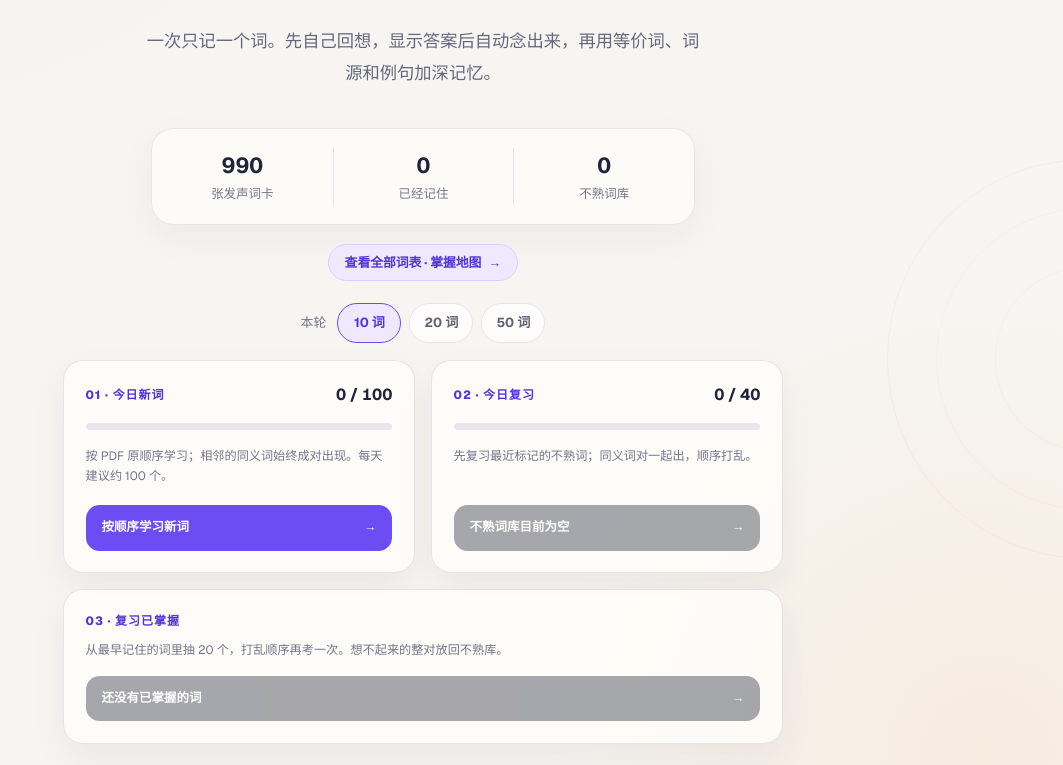
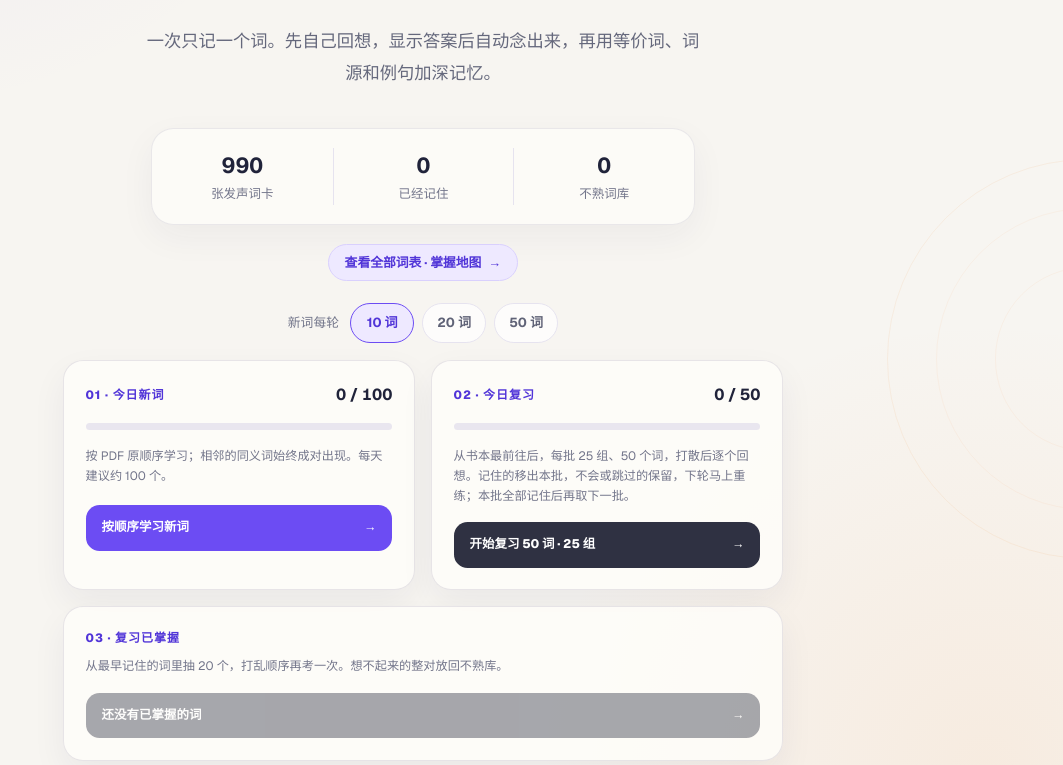
Before and after one commit to Xiao-Chen-usc/gre-audio-flashcards, a Next.js app: page / in a window 1280 px wide. Shown: the part 449-1214 px from the top of the page, without its empty margins (217-1280 px from the left). Built offline with nearby package versions, Linux system fonts and the light colour scheme.

Commit message:
Review book vocabulary in shuffled 25-pair batches with immediate retries

```diff
--- a/app/StudyPage.tsx
+++ b/app/StudyPage.tsx
@@ -4,6 +4,15 @@ import { type ChangeEvent, useCallback, useEffect, useMemo, useRef, useState } f
 import { EXAMPLES as DEFAULT_EXAMPLES } from "./exampleData";
 import { EXAMPLE_AUDIO } from "./exampleAudio";
 import { getOriginView } from "./originEngine";
+import {
+  BOOK_REVIEW_KEY,
+  BOOK_REVIEW_WORDS,
+  type BookReviewState,
+  emptyBookReview,
+  nextBookReview,
+  normalizeBookReview,
+  rememberBookReviewWord,
+} from "./bookReview";
 import {
   type DailyProgress,
   type History,
@@ -29,10 +38,11 @@ type ProgressExport = {
   reviewWords: string[];
   // Optional so exports stay importable by builds that predate it.
   history?: History;
+  bookReview?: BookReviewState;
 };
 
 const DAILY_NEW_TARGET = 100;
-const DAILY_REVIEW_TARGET = 40;
+const COLLECTED_REVIEW_TARGET = 40;
 const RECALL_SESSION_SIZE = 20;
 
 function SpeakerIcon() {
@@ -132,6 +142,7 @@ export default function StudyPage({ words: WORDS = DEFAULT_WORDS, examples: EXAM
   const [known, setKnown] = useState<Set<string>>(new Set());
   const [hard, setHard] = useState<Set<string>>(new Set());
   const [history, setHistory] = useState<History>({});
+  const [bookReview, setBookReview] = useState<BookReviewState>(emptyBookReview);
   const [showWords, setShowWords] = useState(false);
   const [daily, setDaily] = useState<DailyProgress>(emptyDailyProgress);
   const [sessionSize, setSessionSize] = useState(10);
@@ -161,6 +172,11 @@ export default function StudyPage({ words: WORDS = DEFAULT_WORDS, examples: EXAM
   const currentIndex = queue[position];
   const card: WordCard | undefined =
     currentIndex === undefined ? undefined : WORDS[currentIndex];
+  const bookReviewPlan = useMemo(
+    () => nextBookReview(bookReview, WORD_PAIRS, WORDS),
+    [bookReview, WORD_PAIRS, WORDS],
+  );
+  const dailyReviewTarget = collected ? COLLECTED_REVIEW_TARGET : BOOK_REVIEW_WORDS;
 
   /* Local storage is an external source; hydrate it once after the client mounts. */
   /* eslint-disable react-hooks/set-state-in-effect */
@@ -183,8 +199,19 @@ export default function StudyPage({ words: WORDS = DEFAULT_WORDS, examples: EXAM
       // A corrupt local preference should never block studying.
     }
     setHistory(loadHistory(historyKey));
+    if (!collected) {
+      try {
+        setBookReview(normalizeBookReview(
+          JSON.parse(window.localStorage.getItem(BOOK_REVIEW_KEY) ?? "null"),
+          WORD_PAIRS,
+          WORDS,
+        ));
+      } catch {
+        setBookReview(emptyBookReview());
+      }
+    }
     setHydrated(true);
-  }, [storageKey, historyKey]);
+  }, [storageKey, historyKey, collected, WORD_PAIRS, WORDS]);
 
   useEffect(() => {
     if (window.location.hash === (collected ? "#collected-words" : "#words")) setShowWords(true);
@@ -220,11 +247,21 @@ export default function StudyPage({ words: WORDS = DEFAULT_WORDS, examples: EXAM
     if (hydrated) saveHistory(history, historyKey);
   }, [history, hydrated, historyKey]);
 
+  useEffect(() => {
+    if (!hydrated || collected) return;
+    try {
+      window.localStorage.setItem(BOOK_REVIEW_KEY, JSON.stringify(bookReview));
+    } catch {
+      // Storage restrictions must not prevent completing a review round.
+    }
+  }, [bookReview, collected, hydrated]);
+
   const exportProgress = useCallback(() => {
     const progress: ProgressExport = {
       learnedWords: [...new Set([...known, ...hard])],
       reviewWords: [...hard],
       history,
+      ...(!collected ? { bookReview } : {}),
     };
     const url = URL.createObjectURL(
       new Blob([JSON.stringify(progress, null, 2)], {
@@ -236,7 +273,7 @@ export default function StudyPage({ words: WORDS = DEFAULT_WORDS, examples: EXAM
     link.download = collected ? "gre-collected-progress.json" : "gre-progress.json";
     link.click();
     URL.revokeObjectURL(url);
-  }, [hard, history, known, collected]);
+  }, [hard, history, known, collected, bookReview]);
 
   const importProgress = useCallback(
     async (event: ChangeEvent<HTMLInputElement>) => {
@@ -268,6 +305,11 @@ export default function StudyPage({ words: WORDS = DEFAULT_WORDS, examples: EXAM
           rate,
         };
         saveSaved(saved, storageKey);
+        if (!collected && progress.bookReview) {
+          window.localStorage.setItem(BOOK_REVIEW_KEY, JSON.stringify(
+            normalizeBookReview(progress.bookReview, WORD_PAIRS, WORDS),
+          ));
+        }
         if (
           progress.history &&
           typeof progress.history === "object" &&
@@ -280,7 +322,7 @@ export default function StudyPage({ words: WORDS = DEFAULT_WORDS, examples: EXAM
         window.alert("导入失败");
       }
     },
-    [autoSpeak, daily, rate, sessionSize, storageKey, historyKey, WORDS],
+    [autoSpeak, daily, rate, sessionSize, storageKey, historyKey, WORDS, WORD_PAIRS, collected],
   );
 
   const demotePair = useCallback((key: string, ids: string[]) => {
@@ -441,6 +483,10 @@ export default function StudyPage({ words: WORDS = DEFAULT_WORDS, examples: EXAM
 
   const buildPool = useCallback(
     (mode: SessionMode) => {
+      if (mode === "review" && !collected) {
+        const pending = new Set(bookReviewPlan.pending);
+        return shuffled(WORDS.flatMap((word, index) => pending.has(word.id) ? [index] : []));
+      }
       if (mode === "recall") {
         // Longest-unreviewed mastered pairs first. Pairs with no history
         // (mastered before history was recorded) count as oldest; the stable
@@ -492,13 +538,14 @@ export default function StudyPage({ words: WORDS = DEFAULT_WORDS, examples: EXAM
         .flatMap(({ indices }) => indices)
         .slice(0, evenSessionSize);
     },
-    [hard, history, known, sessionSize, WORD_PAIRS, WORDS],
+    [hard, history, known, sessionSize, WORD_PAIRS, WORDS, collected, bookReviewPlan],
   );
 
   const begin = useCallback(
     (mode: SessionMode = "new") => {
       const nextQueue = buildPool(mode);
       if (!nextQueue.length) return;
+      if (mode === "review" && !collected) setBookReview(bookReviewPlan);
       setQueue(nextQueue);
       setPosition(0);
       setStarted(true);
@@ -510,7 +557,7 @@ export default function StudyPage({ words: WORDS = DEFAULT_WORDS, examples: EXAM
       setSessionMode(mode);
       creditedThisSessionRef.current = new Set();
     },
-    [buildPool],
+    [buildPool, collected, bookReviewPlan],
   );
 
   const advance = useCallback(() => {
@@ -527,6 +574,9 @@ export default function StudyPage({ words: WORDS = DEFAULT_WORDS, examples: EXAM
 
   const markKnown = useCallback(() => {
     if (!card) return;
+    if (sessionMode === "review" && !collected) {
+      setBookReview((old) => rememberBookReviewWord(old, card.id));
+    }
     if (!creditedThisSessionRef.current.has(card.id)) {
       creditedThisSessionRef.current.add(card.id);
       setDaily((old) => ({
@@ -548,7 +598,7 @@ export default function StudyPage({ words: WORDS = DEFAULT_WORDS, examples: EXAM
     });
     setSessionKnown((value) => value + 1);
     advance();
-  }, [advance, card, sessionMode]);
+  }, [advance, card, sessionMode, collected]);
 
   const markAgain = useCallback(() => {
     if (!card) return;
@@ -640,8 +690,16 @@ export default function StudyPage({ words: WORDS = DEFAULT_WORDS, examples: EXAM
   );
   const reviewDailyProgress = Math.min(
     100,
-    Math.round((daily.reviewCompleted / DAILY_REVIEW_TARGET) * 100),
+    Math.round((daily.reviewCompleted / dailyReviewTarget) * 100),
   );
+  const bookReviewGroupCount = WORD_PAIRS.filter(({ indices }) =>
+    indices.some((index) => bookReviewPlan.pending.includes(WORDS[index].id)),
+  ).length;
+  const bookReviewLabel = bookReview.pending.length
+    ? `重练本批 ${bookReview.pending.length} 个待巩固词`
+    : bookReview.nextGroup >= WORD_PAIRS.length
+      ? `从书本开头再复习 ${bookReviewPlan.pending.length} 词`
+      : `开始${bookReview.nextGroup ? "下一批" : "复习"} ${bookReviewPlan.pending.length} 词 · ${bookReviewGroupCount} 组`;
   const sessionProgress = queue.length
     ? Math.min(100, Math.round((position / queue.length) * 100))
     : 0;
@@ -701,7 +759,7 @@ export default function StudyPage({ words: WORDS = DEFAULT_WORDS, examples: EXAM
             查看全部词表 · 掌握地图 <span>→</span>
           </button>
           <div className="session-choice">
-            <span>本轮</span>
+            <span>{collected ? "本轮" : "新词每轮"}</span>
             {[10, 20, 50].map((size) => (
               <button
                 className={sessionSize === size ? "chip chip--active" : "chip"}
@@ -734,18 +792,19 @@ export default function StudyPage({ words: WORDS = DEFAULT_WORDS, examples: EXAM
             <section className="daily-section daily-section--review">
               <div className="daily-section-heading">
                 <span>02 · 今日复习</span>
-                <strong>{daily.reviewCompleted} / {DAILY_REVIEW_TARGET}</strong>
+                <strong>{daily.reviewCompleted} / {dailyReviewTarget}</strong>
               </div>
               <div className="daily-progress" aria-label="今日复习进度">
                 <span style={{ width: `${reviewDailyProgress}%` }} />
               </div>
-              <p>{collected ? "先复习最近标记的不熟词，打乱顺序再回想。" : "先复习最近标记的不熟词；同义词对一起出，顺序打乱。"}</p>
+              <p>{collected ? "先复习最近标记的不熟词，打乱顺序再回想。" : "从书本最前往后，每批 25 组、50 个词，打散后逐个回想。记住的移出本批，不会或跳过的保留，下轮马上重练；本批全部记住后再取下一批。"}</p>
+              {!collected && bookReview.nextGroup > 0 && <p>书本进度：已取 {bookReview.nextGroup} / {WORD_PAIRS.length} 组 · 本批待巩固 {bookReview.pending.length} 词</p>}
               <button
-                disabled={!hard.size}
+                disabled={collected ? !hard.size : !bookReviewPlan.pending.length}
                 onClick={() => begin("review")}
                 type="button"
               >
-                {hard.size ? "复习不熟词" : "不熟词库目前为空"} <span>→</span>
+                {collected ? (hard.size ? "复习不熟词" : "不熟词库目前为空") : bookReviewLabel} <span>→</span>
               </button>
             </section>
             <section className="daily-section daily-section--recall">
@@ -802,14 +861,15 @@ export default function StudyPage({ words: WORDS = DEFAULT_WORDS, examples: EXAM
             <section className="complete-card">
               <div className="complete-orbit">✓</div>
               <p className="eyebrow">这一轮完成</p>
-              <h2>很好，先让大脑喘口气。</h2>
+              <h2>{sessionMode === "review" && !collected ? (bookReview.pending.length ? "趁热再练，记得更牢。" : "这一批已经全部记住。") : "很好，先让大脑喘口气。"}</h2>
               <p>
                 本轮记住 <strong>{sessionKnown}</strong> 个，标记待加强{" "}
                 <strong>{sessionAgain}</strong> 次。
               </p>
+              {sessionMode === "review" && !collected && bookReview.pending.length > 0 && <p>还有 {bookReview.pending.length} 个待巩固词留在本批，下一轮打散后继续练。刷新或下次打开也会保留。</p>}
               <div className="complete-actions">
                 <button onClick={() => begin(sessionMode)} type="button">
-                  继续这一类 {sessionMode === "recall" ? RECALL_SESSION_SIZE : sessionSize} 词
+                  {sessionMode === "review" && !collected ? bookReviewLabel : `继续这一类 ${sessionMode === "recall" ? RECALL_SESSION_SIZE : sessionSize} 词`}
                 </button>
                 <button
                   className="secondary-button"
@@ -1011,7 +1071,7 @@ export default function StudyPage({ words: WORDS = DEFAULT_WORDS, examples: EXAM
               <small>慢一些更容易分辨音节</small>
             </label>
             <div className="setting-stack">
-              <strong>每轮词数</strong>
+              <strong>{collected ? "每轮词数" : "新词每轮词数"}</strong>
               <div className="session-choice session-choice--panel">
                 {[10, 25, 50].map((size) => (
                   <button
@@ -1022,6 +1082,7 @@ export default function StudyPage({ words: WORDS = DEFAULT_WORDS, examples: EXAM
                   >{size}</button>
                 ))}
               </div>
+              {!collected && <small>今日复习固定每批 25 组、50 词；重练只出本批待巩固词。</small>}
             </div>
             <div className="mastery-summary">
               <span style={{ width: `${fullProgress}%` }} />
@@ -1053,7 +1114,10 @@ export default function StudyPage({ words: WORDS = DEFAULT_WORDS, examples: EXAM
                 setKnown(new Set());
                 setHard(new Set());
                 setHistory({});
+                setBookReview(emptyBookReview());
                 setDaily(emptyDailyProgress());
+                setStarted(false);
+                setComplete(false);
                 setResetArmed(false);
               }}
               type="button"
--- /dev/null
+++ b/app/bookReview.ts
@@ -0,0 +1,58 @@
+export const BOOK_REVIEW_GROUPS = 25;
+export const BOOK_REVIEW_WORDS = 50;
+export const BOOK_REVIEW_KEY = "gre-voice-book-review-v1";
+
+export type BookReviewState = {
+  nextGroup: number;
+  pending: string[];
+};
+
+type ReviewWord = { id: string };
+type ReviewGroup = { indices: number[] };
+
+export function emptyBookReview(): BookReviewState {
+  return { nextGroup: 0, pending: [] };
+}
+
+export function normalizeBookReview(
+  value: unknown,
+  groups: ReviewGroup[],
+  words: ReviewWord[],
+): BookReviewState {
+  if (!value || typeof value !== "object") return emptyBookReview();
+  const saved = value as Partial<BookReviewState>;
+  if (typeof saved.nextGroup !== "number" || !Number.isInteger(saved.nextGroup) || saved.nextGroup < 0) {
+    return emptyBookReview();
+  }
+  const validIds = new Set(words.map(({ id }) => id));
+  return {
+    nextGroup: Math.min(saved.nextGroup, groups.length),
+    pending: Array.isArray(saved.pending)
+      ? [...new Set(saved.pending.filter((id) => typeof id === "string" && validIds.has(id)))]
+      : [],
+  };
+}
+
+/** Finish the current batch before taking the next 25 groups in book order. */
+export function nextBookReview(
+  state: BookReviewState,
+  groups: ReviewGroup[],
+  words: ReviewWord[],
+): BookReviewState {
+  const current = normalizeBookReview(state, groups, words);
+  if (current.pending.length) return current;
+  const start = current.nextGroup < groups.length ? current.nextGroup : 0;
+  const batch = groups.slice(start, start + BOOK_REVIEW_GROUPS);
+  return {
+    nextGroup: start + batch.length,
+    pending: batch.flatMap(({ indices }) => indices.map((index) => words[index].id)),
+  };
+}
+
+/** Only a remembered answer leaves the batch; failures and skips stay pending. */
+export function rememberBookReviewWord(
+  state: BookReviewState,
+  id: string,
+): BookReviewState {
+  return { ...state, pending: state.pending.filter((pendingId) => pendingId !== id) };
+}
--- a/package.json
+++ b/package.json
@@ -10,7 +10,8 @@
     "dev": "WRANGLER_LOG_PATH=.wrangler/wrangler.log vite",
     "build": "bash scripts/build-verified.sh",
     "start": "WRANGLER_LOG_PATH=.wrangler/wrangler.log vinext start",
-    "test": "npm run build && node --test tests/rendered-html.test.mjs",
+    "test": "npm run build && npm run test:review && node --test tests/rendered-html.test.mjs",
+    "test:review": "node --experimental-strip-types --test tests/bookReview.test.mjs",
     "validate:artifact": "bash scripts/validate-artifact.sh",
     "lint": "bash scripts/sites-env.sh -- eslint . --ignore-pattern dist --ignore-pattern .next",
     "db:generate": "bash scripts/sites-env.sh -- drizzle-kit generate"
```
Also changed, not shown: 2 other files (tests, documents, lock files or other folders).
